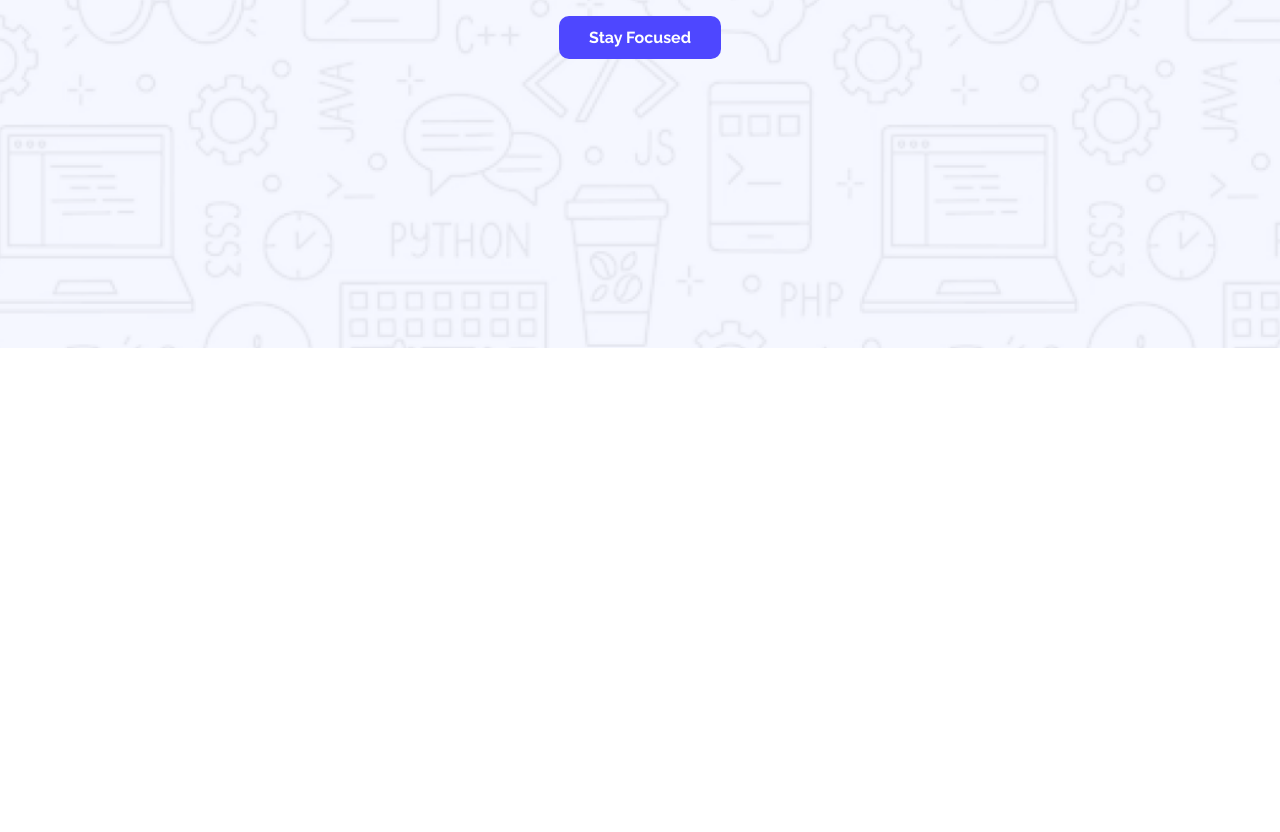
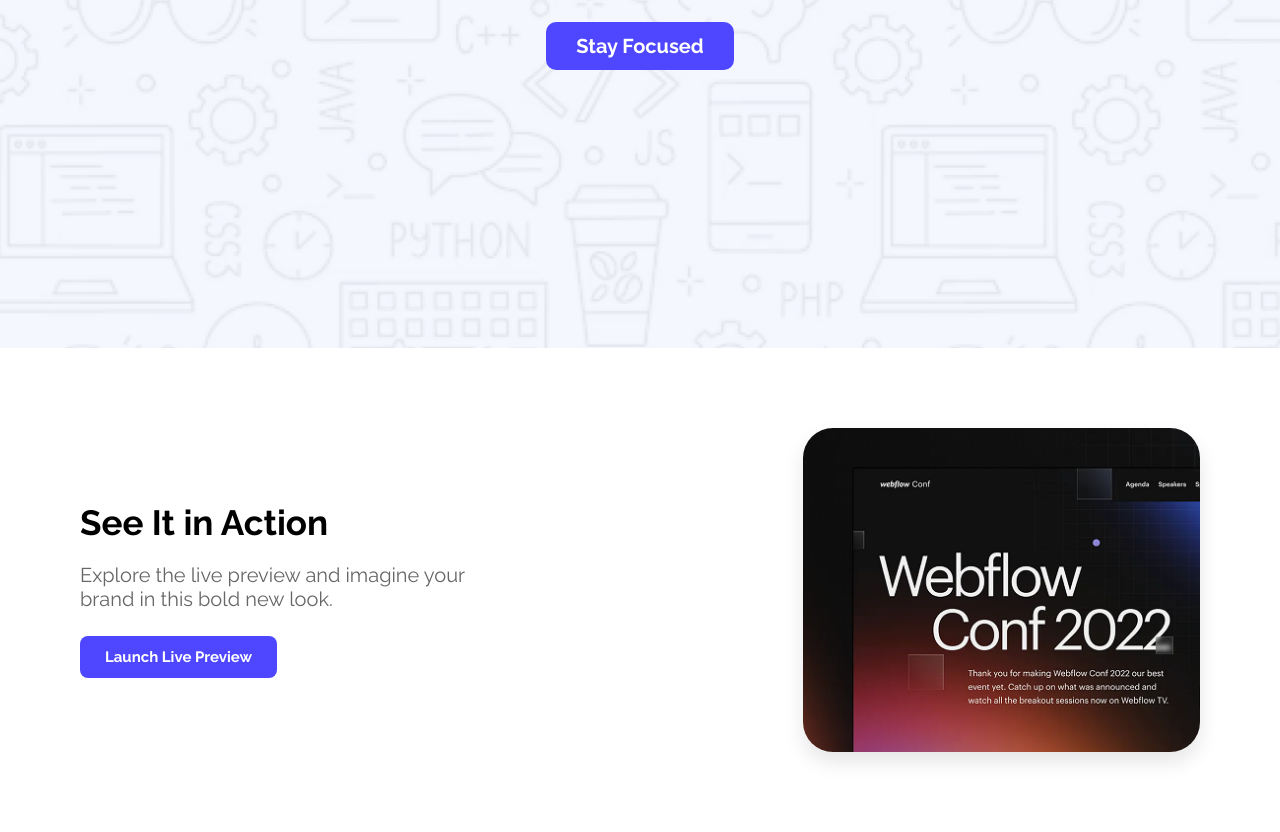
Before and after one commit to Robo9nine/webflow-web, a plain HTML site: page index.html in a window 1280 px wide. Shown: the part 452-1284 px from the top of the page. Before the commit the page ends 800 px from the top, so only its background shows below. Drawn offline with Linux system fonts and the light colour scheme.

Commit message:
Added Action main

```diff
--- a/index.html
+++ b/index.html
@@ -21,8 +21,21 @@
       <button type="button" class="focus-btn">Stay Focused</button>
     </div>
   </section>
-    <main>
 
+    <main class="main">
+    <div class="action-section">
+    <div class="action-left">
+    <h2>See It in Action</h2>
+    <p>Explore the live preview and imagine your brand in this bold new look.</p>
+    <button type="button" class="action-btn">Launch Live Preview</button>
+    </div>
+    <div class="action-right">
+    <img src="Assets/wc-mini.png" alt="Webflow Conf 2022">
+    </div>
+    </div>
+    <div>
+
+    </div>
     </main>
     <footer>
 
--- a/style/style.css
+++ b/style/style.css
@@ -36,10 +36,9 @@ body {
 }
 
 .logo{
-  font-size: 24px;
-  font-weight: bold;
+  font-size: 30px;
+  font-weight: 800;
   color: #4e47ff;
-  font-family: Inter;
 }
 .signup-btn {
   background-color: #4e47ff;
@@ -47,9 +46,7 @@ body {
   padding: 10px 25px;
   border: none;
   border-radius: 8px;
-  font-weight: bold;
-  cursor: pointer;
-  transition: 0.3s;
+  font-weight: 900;
 }
 
 .signup-btn:hover {
@@ -69,7 +66,7 @@ body {
 }
 
 .banner-content h1 {
-  font-size: 48px;
+  font-size: 55px;
   font-weight: bold;
   margin-bottom: 30px;
 }
@@ -81,11 +78,75 @@ body {
   text-decoration: none;
   border-radius: 10px;
   font-weight: bold;
-  font-size: 16px;
+  font-size: 20px;
   border: none;
+  cursor: pointer;
 }
 .focus-btn:hover {
   background-color: #2e75c5;
   transform: scale(1.1);
   transition: 0.2s ease-in
 }
+
+/* main section  */
+.main{
+    max-width: 1400px;
+    margin-left: auto;
+    margin-right: auto;
+}
+
+/* action Section */
+
+.action-section {
+  display: flex;
+  justify-content: space-between;
+  align-items: center;
+  padding:  80px;
+  background-color: white;
+  gap: 60px;
+}
+.action-left{
+    width: 50%;
+}
+.action-right{
+    width: 50%;
+    justify-items: right;
+    display: flex;
+    justify-content: end;
+}
+
+.action-left h2 {
+  font-size: 35px;
+  margin-bottom: 20px;
+}
+
+.action-left p {
+  font-size: 20px;
+  color: #666;
+  margin-bottom: 25px;
+  max-width: 400px;
+}
+
+.action-btn {
+  background-color: #4e47ff;
+  color: white;
+  padding: 12px 25px;
+  text-decoration: none;
+  border-radius: 8px;
+  font-weight: bold;
+  border: none;
+  font-size: 15px;
+}
+
+.action-btn:hover {
+  background-color: #2e75c5;
+  transform: scale(1.1);
+  transition: 0.2s ease-in
+}
+
+.action-right img {
+  width: 75%;
+  border-radius: 30px;
+  box-shadow: 0 10px 20px rgba(0, 0, 0, 0.1);
+  justify-items: right;
+}
```
